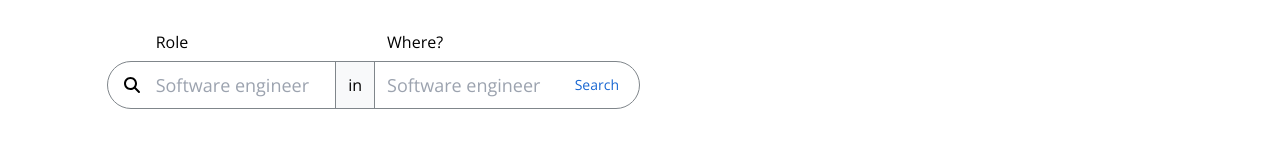
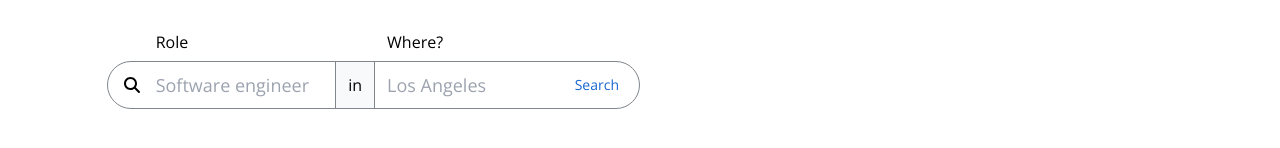
Before and after one commit to danulqua/doodle-careers, a Vue app: page /jobs/results in a window 1280 px wide. Shown: the part 530-678 px from the top of the page. Built offline with nearby package versions, Linux system fonts and the light colour scheme.

Commit message:
add form submit and redirect with query params

```diff
--- a/src/components/job-search/JobSearchForm.vue
+++ b/src/components/job-search/JobSearchForm.vue
@@ -1,5 +1,8 @@
 <template>
-  <form class="flex h-12 items-center rounded-3xl border border-brand-gray-3">
+  <form
+    class="flex h-12 items-center rounded-3xl border border-brand-gray-3"
+    @submit.prevent="handleFormSubmit"
+  >
     <fa-icon :icon="['fas', 'search']" class="mx-4" />
 
     <div class="flex h-full flex-1 flex-nowrap text-base font-light">
@@ -20,11 +23,7 @@
 
       <div class="border-bottom relative flex h-full flex-1 items-center">
         <label class="absolute left-3 -top-8">Where?</label>
-        <TextInput
-          v-model="location"
-          placeholder="Software engineer"
-          class="pl-3"
-        />
+        <TextInput v-model="location" placeholder="Los Angeles" class="pl-3" />
       </div>
     </div>
 
@@ -49,6 +48,14 @@ export default {
       location: '',
     };
   },
+  methods: {
+    handleFormSubmit() {
+      this.$router.push({
+        name: 'JobsResults',
+        query: { role: this.role, location: this.location },
+      });
+    },
+  },
 };
 </script>
 
```
